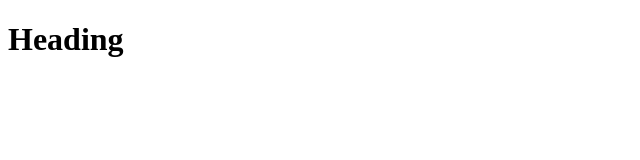
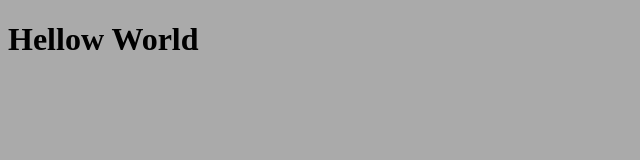
Before and after one commit to DannyLiang8/hello-world, a plain HTML site: page index.html in a window 1280 px wide. Shown: the whole page, without its empty margins (0-640 px from the left). Drawn offline with Linux system fonts and the light colour scheme.

Commit message:
Hello World deploy check

```diff
--- a/index.html
+++ b/index.html
@@ -4,11 +4,11 @@
     <meta charset="UTF-8">
     <meta name="viewport" content="width=device-width, initial-scale=1.0">
     <meta http-equiv="X-UA-Compatible" content="ie=edge">
-    <title>Title</title>
+    <title>Hello World</title>
     <link rel="stylesheet" href="screen.css">
   </head>
   <body>
-    <h1>Heading</h1>
+    <h1>Hellow World</h1>
     <script src="index.js"></script>
   </body>
 </html>
--- a/screen.css
+++ b/screen.css
@@ -1 +1,5 @@
 /* Add screen styles below */
+
+body {
+    background-color: #aaa;
+}
```
